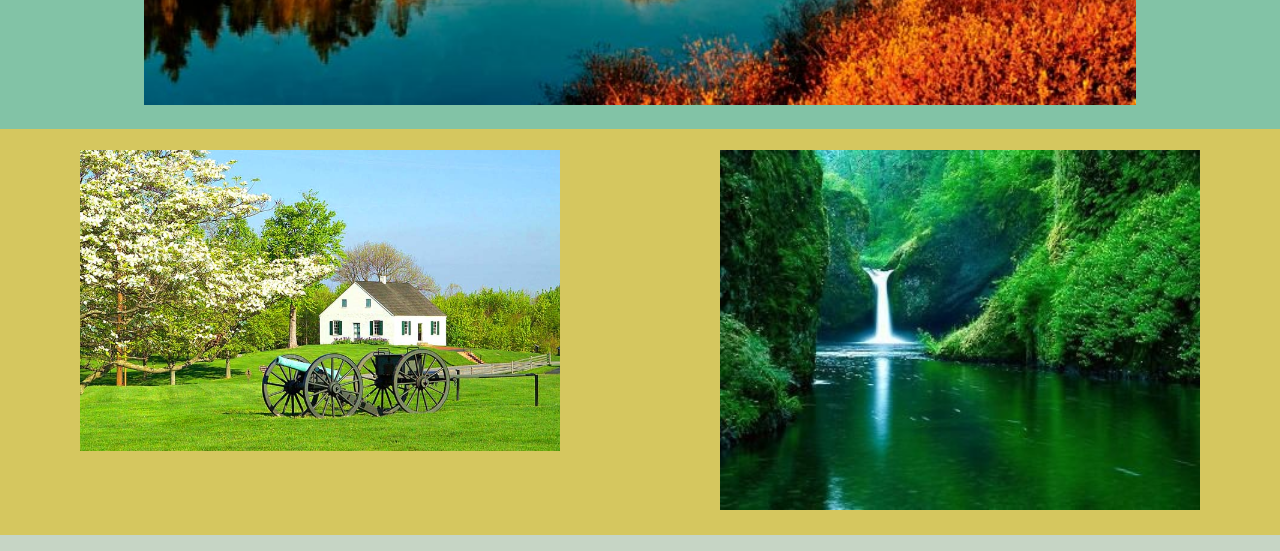
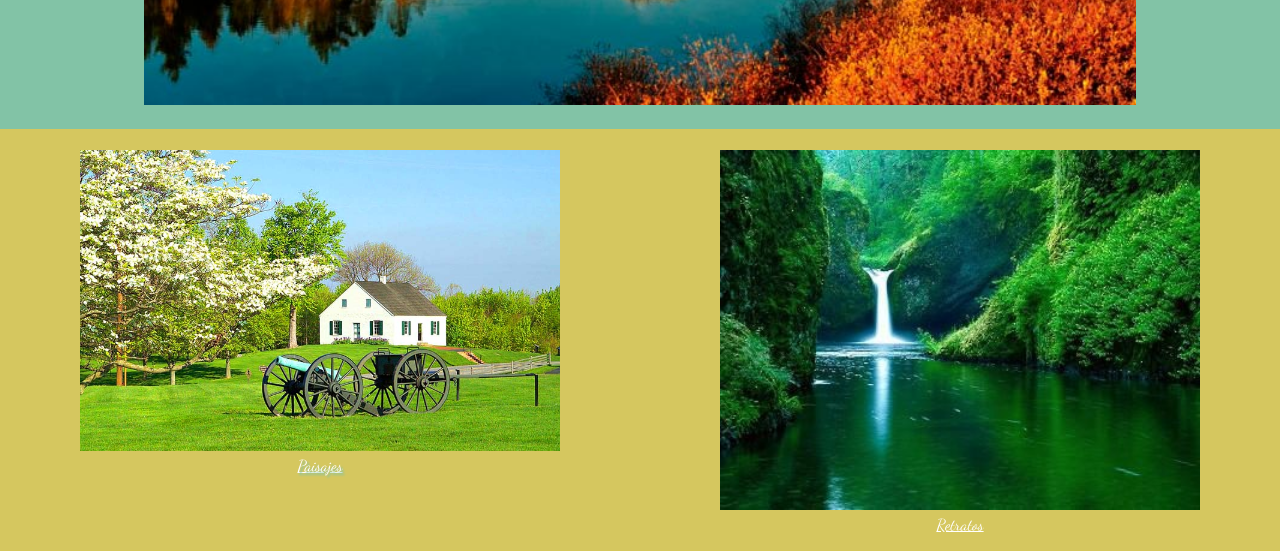
Before and after one commit to luchis25502/NextULuisaFernandez, a plain HTML site: page Examen/index.html in a window 1280 px wide. Shown: the part 490-1041 px from the top of the page. Drawn offline with Linux system fonts and the light colour scheme.

Commit message:
Add files via upload

```diff
--- a/Examen/css/estilos.css
+++ b/Examen/css/estilos.css
@@ -26,7 +26,7 @@ body{
 	width: 80%;
   background-color:#82c3a6;
 }
-#cuerpo2 img{
+#cuerpo2 img,#cuerpo2 a{
 	border: 1px solid #d5c75f ;
 	width: 80%;
   background-color:#d5c75f ;
--- a/Examen/index.html
+++ b/Examen/index.html
@@ -23,10 +23,12 @@
       </div>
       <div id="cuerpo2">
         <div class="retrato2">
-      		<img src="imagenes/primavera-verde.jpg" >
+      		<img src="imagenes/primavera-verde.jpg" ><br>
+          <a href="paisajes.html">Paisajes</a>
       	</div>
       	<div class="retrato3">
-      		<img src="imagenes/paisajes.jpg" >
+      		<img src="imagenes/paisajes.jpg" ><br>
+          <a href="retratos.html">Retratos</a>
       	</div>
       </div>
       <footer id="pie-pagina">
```
